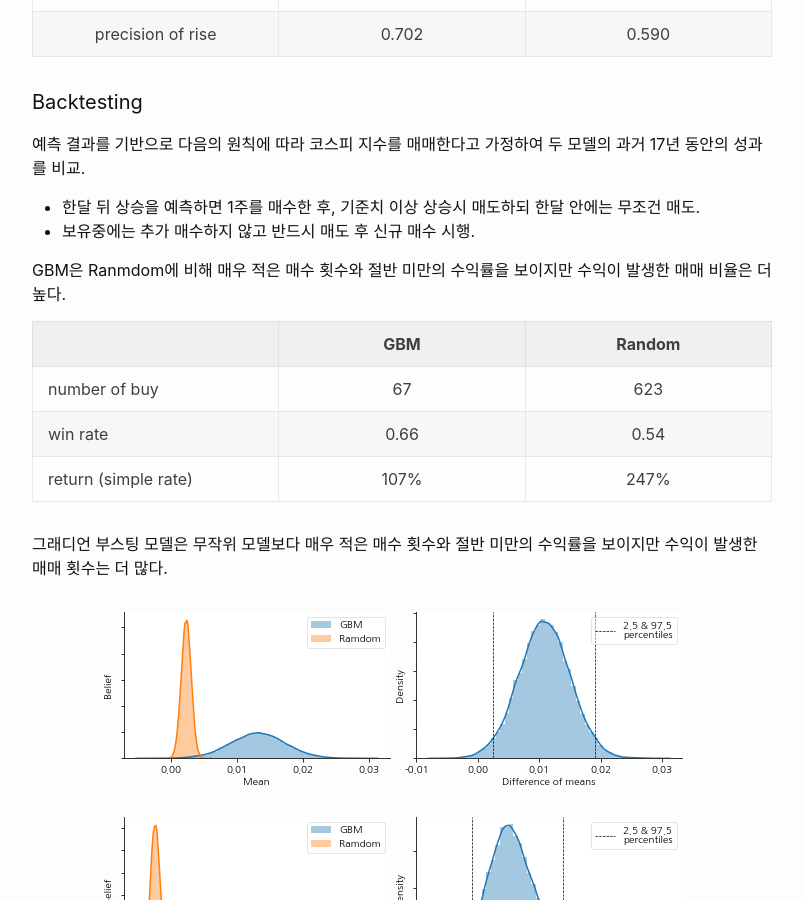
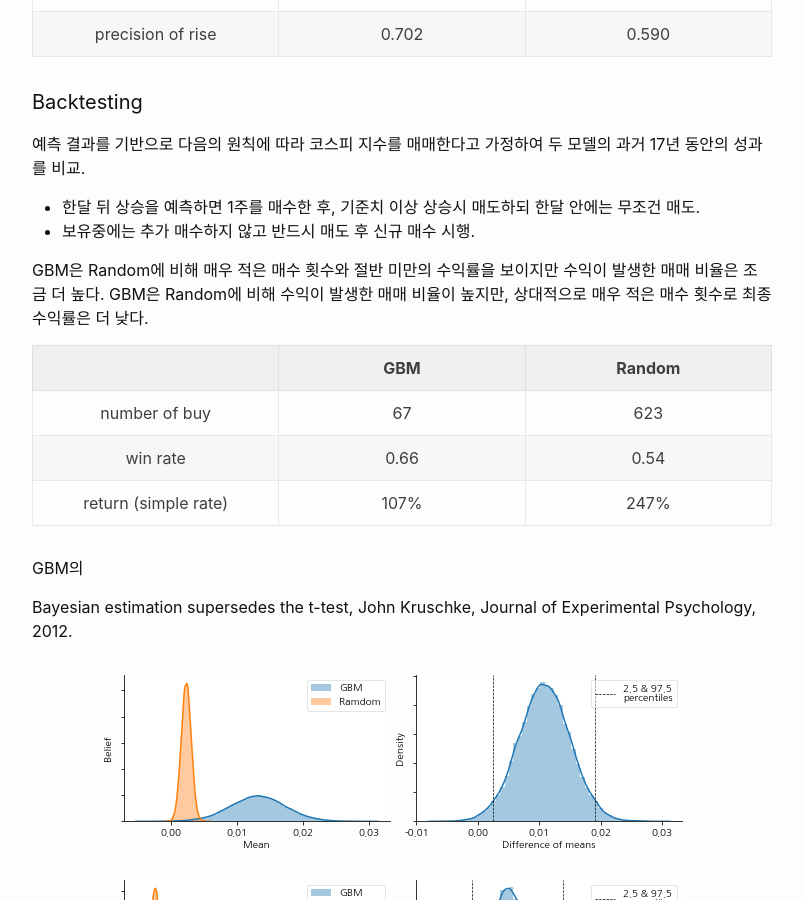
Before and after one commit to lbk209/kospi, a Jekyll site: the page built from _posts/2022-05-03-kospi-prediction_perforamnce.markdown, in a window 1280 px wide and 900 px high, scrolled down 1062 px. Shown: the whole window, without its empty margins (238-1041 px from the left). Built offline with Jekyll 4.4.1, drawn with Linux system fonts in a browser that asks for light colours.

Commit message:
Add files via upload

```diff
--- a/_posts/2022-05-03-kospi-prediction_perforamnce.markdown
+++ b/_posts/2022-05-03-kospi-prediction_perforamnce.markdown
@@ -31,36 +31,27 @@ categories: analysis
 #### Precision & Recall
 GBM은 코스피 상승의 대부분을 포착하지 못했지만(낮은 재현율), 일단 상승을 예측한 경우에는 실제로 상승한 경우가 Random에 비해 많았다(높은 정밀도). 참고로 Random의 정밀도가 50%를 넘는데 역사적으로 코스피가 상승 추세였기 때문에 상승/하락의 예측 확률이 동일하다면 50%를 넘는 예측 정밀도를 보일것.
 
-
-| &nbsp; | &nbsp;&nbsp;&nbsp;&nbsp;&nbsp;&nbsp;&nbsp;&nbsp;&nbsp;&nbsp; GBM &nbsp;&nbsp;&nbsp;&nbsp;&nbsp;&nbsp;&nbsp;&nbsp;&nbsp;&nbsp;| &nbsp;&nbsp;&nbsp;&nbsp;&nbsp;&nbsp;&nbsp; Random &nbsp;&nbsp;&nbsp;&nbsp;&nbsp;&nbsp;&nbsp;|
+| | GBM | Random |
 | :-: | :-: | :-: |
 | recall of rise | 0.121 | 0.483 |
 | precision of rise | 0.702 | 0.590 |
-
 
 #### Backtesting
 예측 결과를 기반으로 다음의 원칙에 따라 코스피 지수를 매매한다고 가정하여 두 모델의 과거 17년 동안의 성과를 비교.
 - 한달 뒤 상승을 예측하면 1주를 매수한 후, 기준치 이상 상승시 매도하되 한달 안에는 무조건 매도.
 - 보유중에는 추가 매수하지 않고 반드시 매도 후 신규 매수 시행.
 
-GBM은 Ranmdom에 비해 매우 적은 매수 횟수와 절반 미만의 수익률을 보이지만 수익이 발생한 매매 비율은 더 높다.
+GBM은 Random에 비해 매우 적은 매수 횟수와 절반 미만의 수익률을 보이지만 수익이 발생한 매매 비율은 조금 더 높다.
+GBM은 Random에 비해 수익이 발생한 매매 비율이 높지만, 상대적으로 매우 적은 매수 횟수로 최종 수익률은 더 낮다.
 
-| &nbsp; | &nbsp;&nbsp;&nbsp;&nbsp;&nbsp;&nbsp;&nbsp;&nbsp;&nbsp;&nbsp; GBM &nbsp;&nbsp;&nbsp;&nbsp;&nbsp;&nbsp;&nbsp;&nbsp;&nbsp;&nbsp;| &nbsp;&nbsp;&nbsp;&nbsp;&nbsp;&nbsp;&nbsp; Random &nbsp;&nbsp;&nbsp;&nbsp;&nbsp;&nbsp;&nbsp;|
-| :-- | :-: | :-: |
+| | GBM | Random |
+| :-: | :-: | :-: |
 | number of buy | 67 | 623 |
 | win rate | 0.66 | 0.54 |
 | return (simple rate) | 107% | 247% |
 
-그래디언 부스팅 모델은 무작위 모델보다 매우 적은 매수 횟수와 절반 미만의 수익률을 보이지만 수익이 발생한 매매 횟수는 더 많다.
+GBM의
+
+Bayesian estimation supersedes the t-test, John Kruschke, Journal of Experimental Psychology, 2012.
 
 ![return_bayesian]({{ site.baseurl }}/assets/2022-05-03-bayesian_returns2_kodex_220502.png)
-
-{:refdef: style="text-align: center;"}
-![return_bayesian]({{ site.baseurl }}/assets/2022-05-03-bayesian_returns2_kodex_220502.png)
-{: refdef}
-
-![return_bayesian]({{ site.baseurl }}/assets/2022-05-03-bayesian_returns2_kodex_220502.png){:style="display:block; margin-left:auto; margin-right:auto"}
-
-<p style="text-align:center;">
-<img src="{{ site.baseurl }}/assets/2022-05-03-bayesian_returns2_kodex_220502.png" alt="return_bayesian" >
-</p>
```
